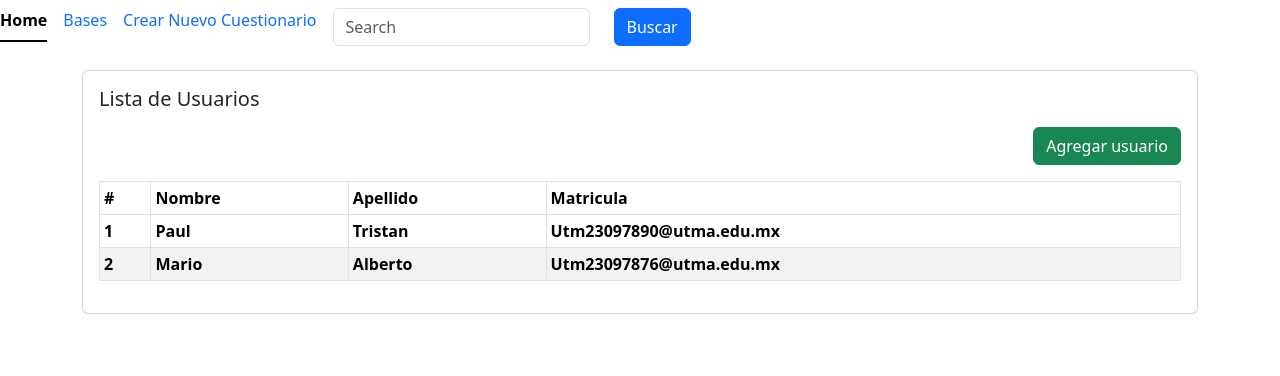
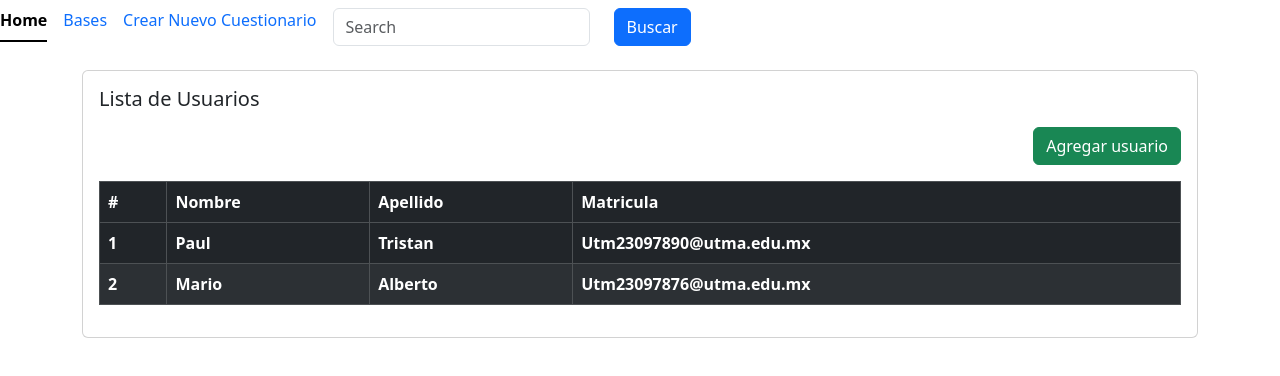
Before and after one commit to Alex-Elleon/formularios, a React (Create React App) app: page /home in a window 1280 px wide. Shown: the top 376 px of the page. Built offline with nearby package versions, Linux system fonts and the light colour scheme.

Commit message:
cambios en el estilo de boton del recover y estilo de tabla de home

```diff
--- a/package.json
+++ b/package.json
@@ -8,7 +8,7 @@
     "@testing-library/user-event": "^13.5.0",
     "bootstrap": "^5.3.3",
     "react": "^18.3.1",
-    "react-bootstrap": "^2.10.4",
+    "react-bootstrap": "^2.10.5",
     "react-dom": "^18.3.1",
     "react-router-dom": "^6.26.2",
     "react-scripts": "5.0.1",
--- a/src/Home.js
+++ b/src/Home.js
@@ -44,7 +44,7 @@ export const Home = () => {
                         <div className="text-end mt-3">
                             <Button variant="success" >Agregar usuario</Button>
                         </div>
-                        <Table className="mt-3" striped bordered size="sm">
+                        <Table className="mt-3" striped bordered hover variant="dark">
                             <thead>
                                 <tr>
                                     <th>#</th>
--- a/src/RecoverPassword.js
+++ b/src/RecoverPassword.js
@@ -15,7 +15,7 @@ export const RecoverPassword = () => {
                 <Card.Body>
                     <Card.Title>Ingresa tu correo electronico</Card.Title>
                     <Form.Control className='mt-3 mb-3' name="email" placeholder='Ingresa tu correo' onChange={onChange} />
-                    <Button variant='success'>Recupera tu contraseña</Button>
+                    <Button variant='danger'>Recupera tu contraseña</Button>
                 </Card.Body>
             </Card>
         </Container>
```
Also changed, not shown: 1 other file (tests, documents, lock files or other folders).
